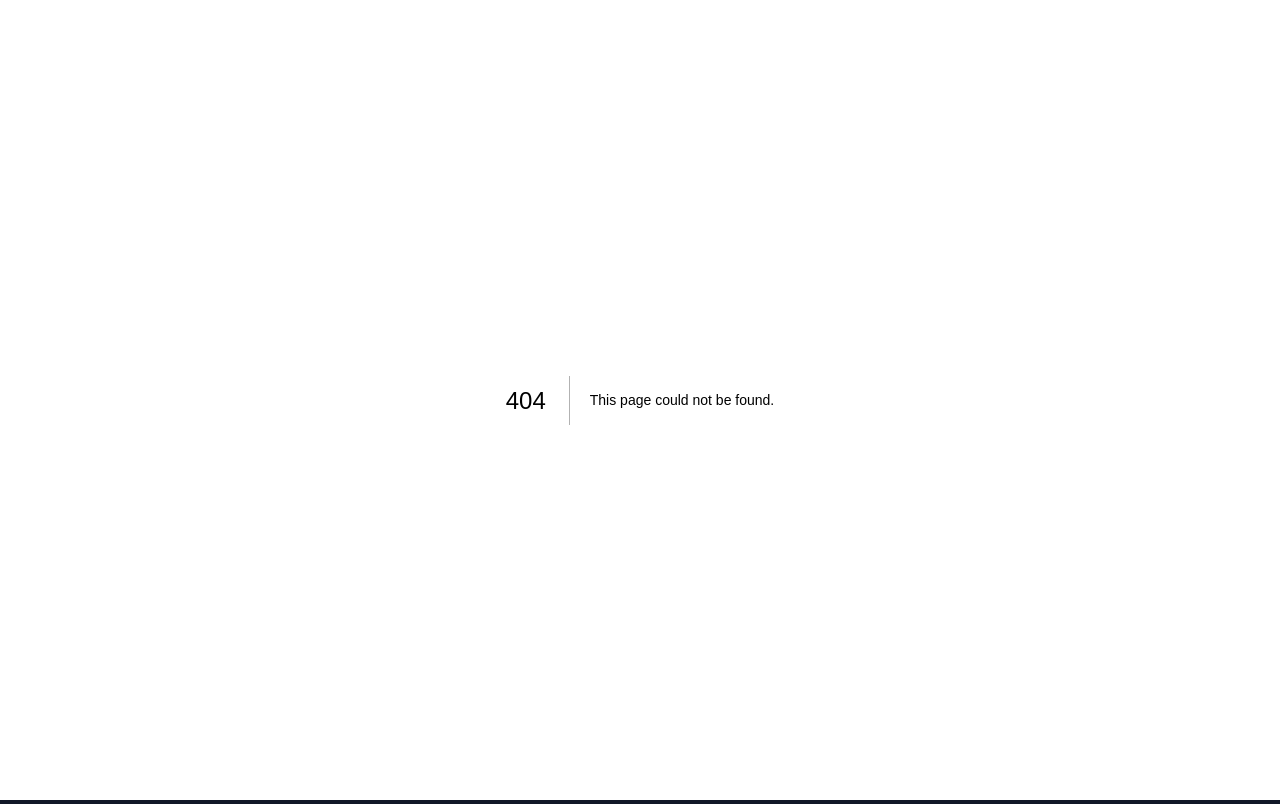
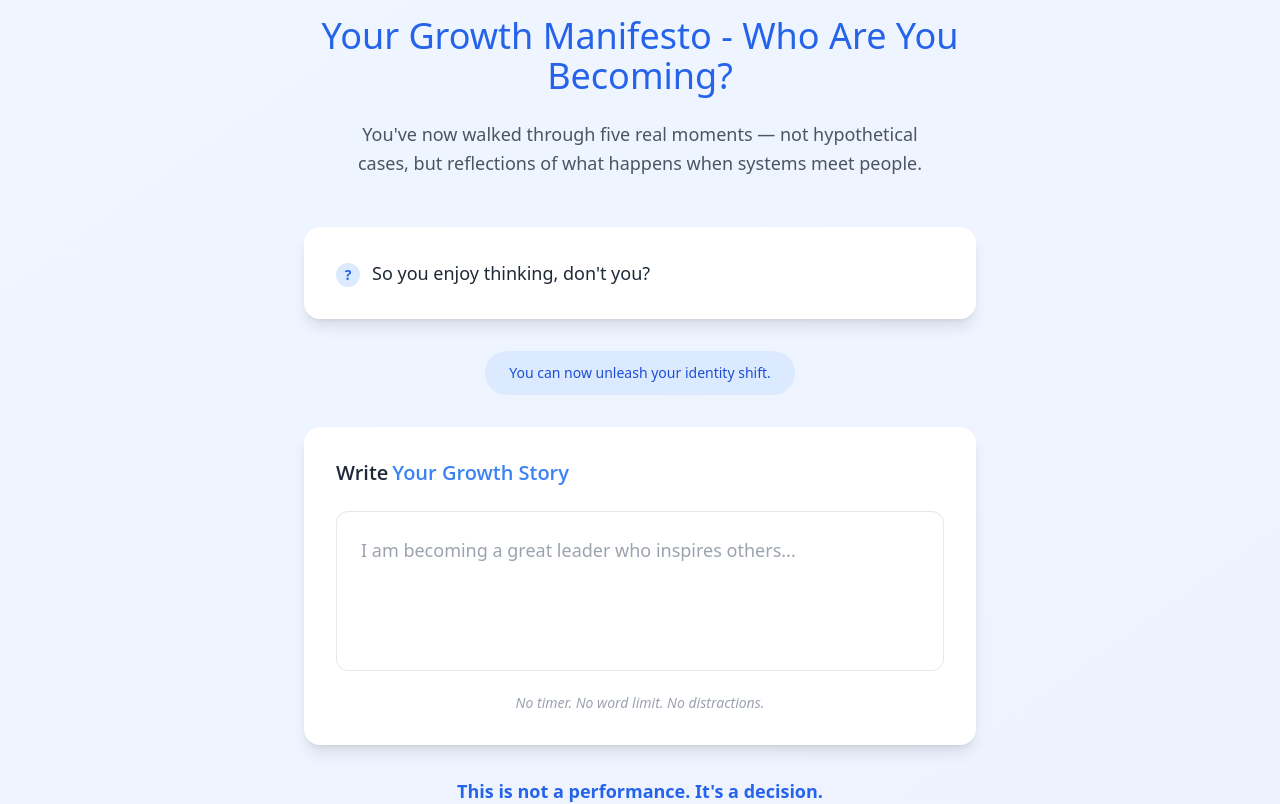
Before and after one commit to aShubh-01/dt-actualize-test, a Next.js app: page /round/1/manifesto in a window 1280 px wide. Before the commit this address had no page. Shown: the top 804 px of the page. Built offline with nearby package versions, Linux system fonts and the light colour scheme.

Commit message:
Made UI for manifesto page

```diff
--- /dev/null
+++ b/app/round/1/manifesto/page.tsx
@@ -0,0 +1,13 @@
+"use client"
+import GrowthManifesto from '@/components/manifesto/GrowthManifesto';
+
+export default function ManifestoPage() {
+  const handleManifestoSubmit = (text: string) => {
+    // Handle the submitted manifesto
+    console.log('User manifesto:', text);
+  };
+
+  return (
+    <GrowthManifesto onSubmit={handleManifestoSubmit} />
+  );
+}
--- /dev/null
+++ b/components/manifesto/GrowthManifesto.tsx
@@ -0,0 +1,149 @@
+'use client';
+
+import React, { useState, useEffect } from 'react';
+
+interface GrowthManifestoProps {
+  onSubmit?: (manifestoText: string) => void;
+}
+
+const GrowthManifesto: React.FC<GrowthManifestoProps> = ({ onSubmit }) => {
+  const [manifestoText, setManifestoText] = useState('');
+  const [currentPlaceholder, setCurrentPlaceholder] = useState('');
+  const [placeholderIndex, setPlaceholderIndex] = useState(0);
+  const [charIndex, setCharIndex] = useState(0);
+  const [isTyping, setIsTyping] = useState(true);
+
+  // Array of placeholder sentences
+  const placeholders = [
+    "I am becoming a great leader who inspires others...",
+    "I am transforming into an innovative problem solver...",
+    "I am evolving into a compassionate mentor who...",
+    "I am developing into a creative visionary that...",
+    "I am growing into a strategic thinker who...",
+  ];
+
+  useEffect(() => {
+    if (manifestoText) {
+      // If user has typed, stop the animation
+      return;
+    }
+
+    const currentText = placeholders[placeholderIndex];
+
+    const timer = setTimeout(() => {
+      if (isTyping) {
+        if (charIndex < currentText.length) {
+          setCurrentPlaceholder(currentText.slice(0, charIndex + 1));
+          setCharIndex(charIndex + 1);
+        } else {
+          // Finished typing, start erasing after a pause
+          setTimeout(() => setIsTyping(false), 1500);
+        }
+      } else {
+        if (charIndex > 0) {
+          setCurrentPlaceholder(currentText.slice(0, charIndex - 1));
+          setCharIndex(charIndex - 1);
+        } else {
+          // Finished erasing, move to next placeholder
+          setIsTyping(true);
+          setPlaceholderIndex((placeholderIndex + 1) % placeholders.length);
+        }
+      }
+    }, isTyping ? 80 : 50); // Typing speed: 80ms, erasing speed: 50ms
+
+    return () => clearTimeout(timer);
+  }, [charIndex, isTyping, placeholderIndex, manifestoText, placeholders]);
+
+  const handleSubmit = () => {
+    if (onSubmit) {
+      onSubmit(manifestoText);
+    }
+    // Handle submission logic here
+    console.log('Manifesto submitted:', manifestoText);
+  };
+
+  return (
+    <div className="min-h-screen bg-gradient-to-br from-blue-50 to-indigo-50 flex items-center justify-center p-4 font-sans">
+      <div className="w-full max-w-2xl mx-auto">
+        {/* Header */}
+        <div className="text-center mb-12">
+          <h1 className="text-4xl md:text-4xl text-blue-600 mb-6 leading-tight font-sans">
+            Your Growth Manifesto - Who Are You Becoming?
+          </h1>
+          <p className="text-gray-600 text-lg leading-relaxed max-w-xl mx-auto font-sans">
+            You've now walked through five real moments — not hypothetical cases, but
+            reflections of what happens when systems meet people.
+          </p>
+        </div>
+
+        {/* Reflection Questions */}
+        <div className="bg-white rounded-2xl shadow-lg p-8 mb-8">
+          <div className="space-y-6">
+            <div className="flex items-start space-x-3">
+              <div className="w-6 h-6 rounded-full bg-blue-100 flex items-center justify-center flex-shrink-0 mt-1">
+                <span className="text-blue-600 text-sm font-semibold font-sans">?</span>
+              </div>
+              <div>
+                <p className="text-gray-800 font-medium text-lg font-sans">
+                  So you enjoy thinking, don't you?
+                </p>
+              </div>
+            </div>
+          </div>
+        </div>
+
+        {/* Identity Shift Highlight */}
+        <div className="text-center mb-8">
+          <div className="inline-block bg-blue-100 text-blue-700 px-6 py-3 rounded-full text-sm font-medium font-sans">
+            You can now unleash your identity shift.
+          </div>
+        </div>
+
+        {/* Manifesto Form */}
+        <div className="bg-white rounded-2xl shadow-lg p-8 mb-8">
+          <div className="mb-6">
+            <h2 className="flex gap-1 text-xl font-semibold text-gray-800 mb-2 font-sans">
+              <span>
+                Write
+              </span>
+              <span className='text-blue-500'>
+                Your Growth Story
+              </span>
+            </h2>
+          </div>
+
+          <textarea
+            value={manifestoText}
+            onChange={(e) => setManifestoText(e.target.value)}
+            placeholder={manifestoText ? "Express yourself freely..." : currentPlaceholder}
+            className="w-full h-40 p-6 border border-gray-200 rounded-xl focus:ring-2 focus:ring-blue-500 focus:border-transparent outline-none resize-none text-gray-700 placeholder-gray-400 text-lg leading-relaxed font-sans"
+          />
+
+          <p className="text-gray-400 text-sm text-center mt-4 italic font-sans">
+            No timer. No word limit. No distractions.
+          </p>
+        </div>
+
+        {/* Mindset Message */}
+        <div className="text-center mb-8">
+          <p className="text-blue-600 font-semibold text-lg font-sans">
+            This is not a performance. It's a decision.
+          </p>
+        </div>
+
+        {/* Submit Button */}
+        <div className="text-center">
+          <button
+            onClick={handleSubmit}
+            disabled={!manifestoText.trim()}
+            className="bg-blue-600 hover:bg-blue-700 disabled:bg-gray-300 disabled:cursor-not-allowed text-white font-semibold px-8 py-4 rounded-full text-lg transition-all duration-200 transform hover:scale-105 disabled:hover:scale-100 shadow-lg hover:shadow-xl font-sans"
+          >
+            Submit Your Manifesto
+          </button>
+        </div>
+      </div>
+    </div>
+  );
+};
+
+export default GrowthManifesto;
```
